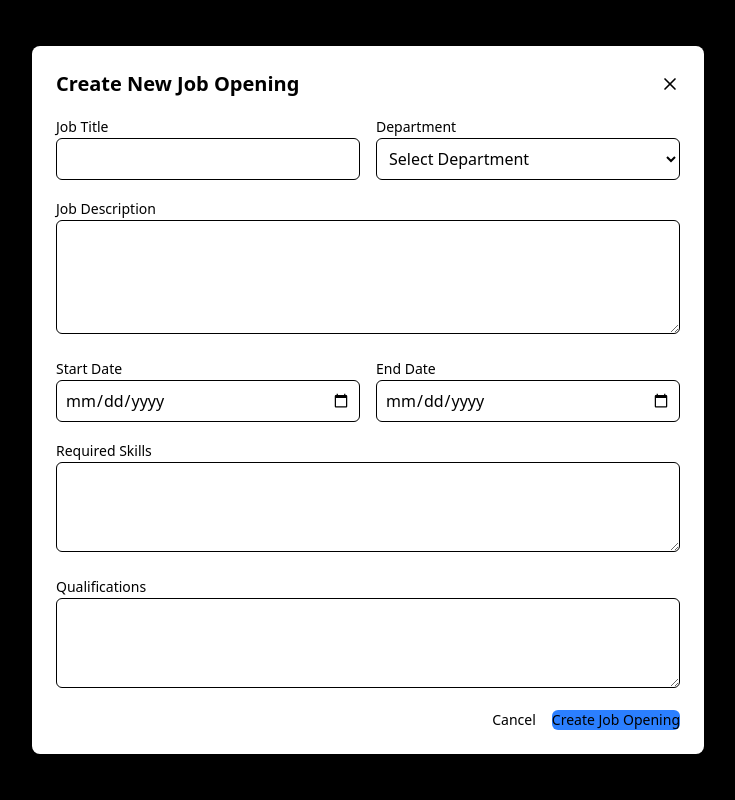
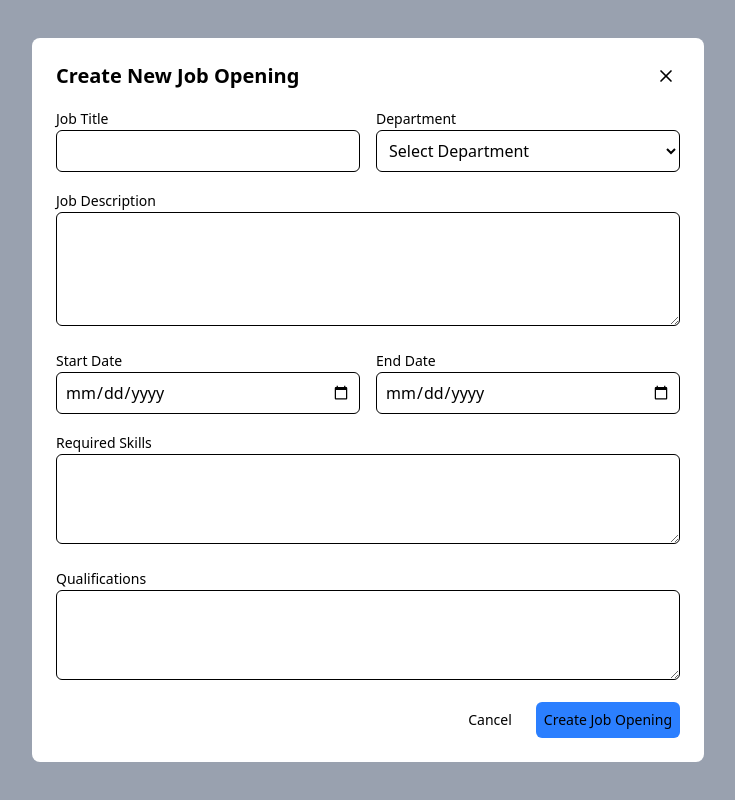
Before and after one commit to MaazAhmed147354/FinalYearProject, a React (Vite) app in the folder Frontend/: page / in a window 1280 px wide. Both pictures are taken after a click on the button "Create Job Opening". Shown: the whole page, without its empty margins (272-1007 px from the left). Built offline with nearby package versions, Linux system fonts and the light colour scheme.

Commit message:
Update Dashboard.jsx and ManageResume.jsx

```diff
--- a/Frontend/src/layouts/MainLayout.jsx
+++ b/Frontend/src/layouts/MainLayout.jsx
@@ -1,5 +1,3 @@
-// C:\Users\abdul\Downloads\FinalYearProject-main\FinalYearProject-main\Frontend\src\layouts\MainLayout.jsx
-
 import React, { useState } from "react";
 import { Link, useLocation } from "react-router-dom";
 import {
@@ -55,7 +53,7 @@ const MainLayout = ({ children }) => {
                   onClick={() => setIsProfileOpen(!isProfileOpen)}
                 >
                   <User className="h-5 w-5" />
-                  <span className="hidden md:block">John Doe</span>
+                  <span className="hidden md:block">Maaz Ahmed</span>
                   <ChevronDown className="h-4 w-4" />
                 </Button>
                 {isProfileOpen && (
--- a/Frontend/src/pages/dashboard/Dashboard.jsx
+++ b/Frontend/src/pages/dashboard/Dashboard.jsx
@@ -45,11 +45,11 @@ const CreateJobModal = ({ isOpen, onClose, onSubmit }) => {
   if (!isOpen) return null;
 
   return (
-    <div className="fixed inset-0 bg-black bg-opacity-50 flex items-center justify-center z-50">
+    <div className="fixed inset-0 bg-gray-400 bg-opacity-50 flex items-center justify-center z-50">
       <div className="bg-white rounded-lg p-6 w-full max-w-2xl">
         <div className="flex justify-between items-center mb-4">
           <h2 className="text-xl font-bold">Create New Job Opening</h2>
-          <Button variant="ghost" size="sm" onClick={onClose}>
+          <Button className="hover:bg-gray-300 rounded-4xl p-1" variant="ghost" size="sm" onClick={onClose}>
             <X className="h-5 w-5" />
           </Button>
         </div>
@@ -145,10 +145,10 @@ const CreateJobModal = ({ isOpen, onClose, onSubmit }) => {
           </div>
 
           <div className="flex justify-end space-x-4">
-            <Button type="button" variant="outline" onClick={onClose}>
+            <Button className="hover:bg-gray-300 p-2" type="button" variant="outline" onClick={onClose}>
               Cancel
             </Button>
-            <Button type="submit" className="bg-blue-500 hover:bg-blue-600">
+            <Button type="submit" className="bg-blue-500 hover:bg-blue-600 p-2">
               Create Job Opening
             </Button>
           </div>
--- a/Frontend/src/pages/resumes/ManageResumes.jsx
+++ b/Frontend/src/pages/resumes/ManageResumes.jsx
@@ -9,6 +9,7 @@ import {
   FileText,
   CheckCircle,
   XCircle,
+  X,
   Eye,
   MessageSquare,
   Star,
@@ -24,12 +25,12 @@ const ReportModal = ({ isOpen, onClose, candidateName, reportData }) => {
   if (!isOpen) return null;
 
   return (
-    <div className="fixed inset-0 bg-black bg-opacity-50 flex items-center justify-center z-50">
+    <div className="fixed inset-0 bg-gray-400 bg-opacity-50 flex items-center justify-center z-50">
       <div className="bg-white rounded-lg p-6 w-full max-w-2xl">
         <div className="flex justify-between items-center mb-4">
           <h2 className="text-xl font-bold">Candidate Report: {candidateName}</h2>
-          <Button variant="ghost" size="sm" onClick={onClose}>
-            <XCircle className="h-5 w-5" />
+          <Button className="hover:bg-gray-300 rounded-4xl p-1" variant="ghost" size="sm" onClick={onClose}>
+            <X className="h-5 w-5" />
           </Button>
         </div>
 
@@ -92,11 +93,11 @@ const ReportModal = ({ isOpen, onClose, candidateName, reportData }) => {
           </div>
 
           <div className="flex justify-end space-x-3">
-            <Button variant="outline">
+            <Button className="hover:underline underline-offset-2" variant="outline">
               <Download className="w-4 h-4 mr-2" />
               Download Report
             </Button>
-            <Button className="bg-blue-500 hover:bg-blue-600" onClick={onClose}>
+            <Button className="hover:bg-gray-300 p-2" onClick={onClose}>
               Close
             </Button>
           </div>
```
